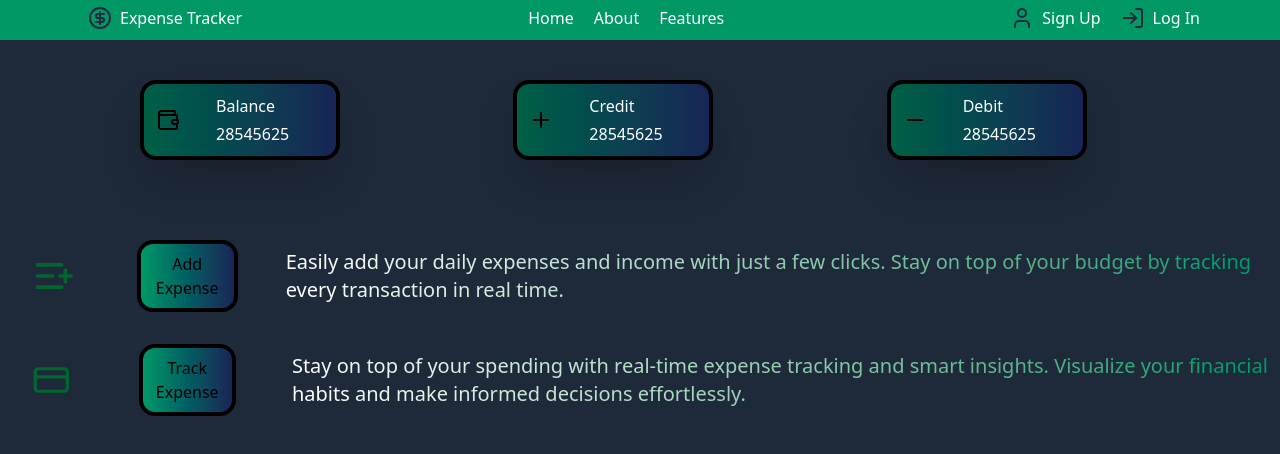
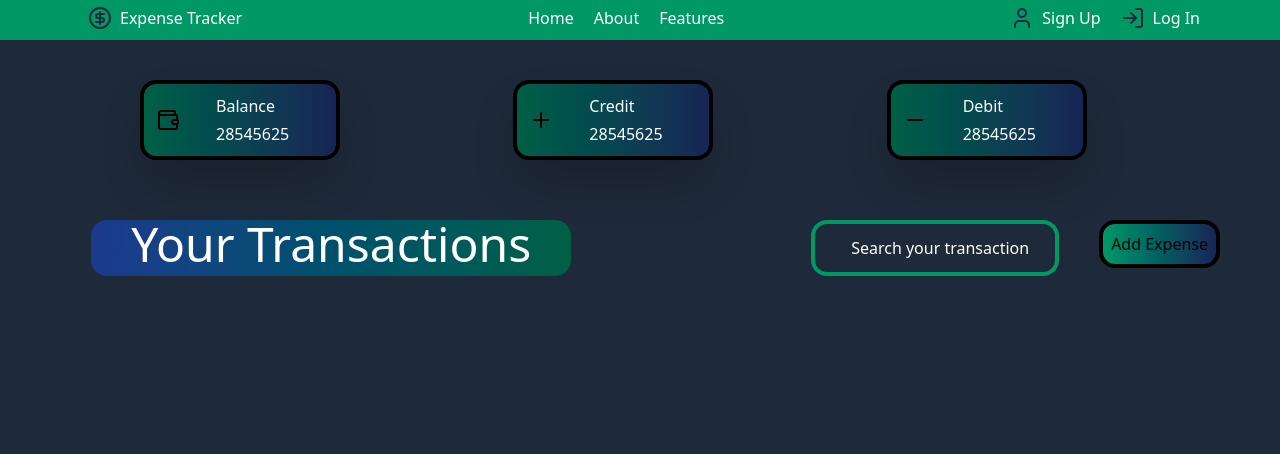
Before and after one commit to virajtlr2006/Expense-Tracker-new, a React (Vite) app in the folder frontend/: page / in a window 1280 px wide. Shown: the top 454 px of the page. Built offline with nearby package versions, Linux system fonts and the light colour scheme.

Commit message:
Add expense button and search div completed

```diff
--- /dev/null
+++ b/frontend/src/Components/FeatureSection.jsx
@@ -0,0 +1,9 @@
+import React from 'react'
+
+const FeatureSection = () => {
+  return (
+    <div> </div>
+  )
+}
+
+export default FeatureSection
--- a/frontend/src/Components/Workflow.jsx
+++ b/frontend/src/Components/Workflow.jsx
@@ -1,23 +1,27 @@
-import { BadgePlus, CreditCardIcon, File, ListPlus } from 'lucide-react'
 import React from 'react'
 
 const Workflow = () => {
   return (
-    <div className='  mt-20 '>
+    <div className='  mt-15   '>
 
-      {/* Add Expense */}
-      <div className='flex items-center'>
-        <ListPlus className='text-green-800 ml-8 h-14 w-14' />
-        <button className='border-4 p-2 bg-gradient-to-r from-emerald-600 to-blue-950 rounded-2xl ml-15' >Add Expense</button>
-        <p className='text-xl ml-12 text-transparent bg-gradient-to-r from-white to-emerald-600 bg-clip-text'>Easily add your daily expenses and income with just a few clicks. Stay on top of your budget by tracking every transaction in real time.</p>
+      <div className='flex justify-end mr-15'>
+
+        <div className=' flex mr-60 rounded-2xl overflow-hidden bg-gradient-to-r from-blue-900 to-emerald-800 px-10'>
+          <p className='h-1 text-5xl text-white text-transparent '>Your Transactions</p>
+        </div>
+
+
+        <div className='flex mr-10 border-4 rounded-2xl border-emerald-600 overflow-hidden '>
+          <input type="search" placeholder='Search your transaction' className='h-12 w-60 text-white placeholder:text-white pl-9' />
+        </div>
+
+
+        <div>
+          <button className='border-4 p-2 bg-gradient-to-r from-emerald-600 to-blue-950 rounded-2xl ' >Add Expense</button>
+        </div>
+
       </div>
-      {/* Track expense */}
-      <div className='flex items-center mt-8'>
-        <CreditCardIcon className='text-green-800 ml-8 h-14 w-14' />
-        <button className='border-4 p-2 bg-gradient-to-r from-emerald-600 to-blue-950 rounded-2xl ml-17'>Track Expense</button>
-        <p className='text-xl ml-14 text-transparent bg-gradient-to-r from-white to-emerald-600 bg-clip-text'><p>Stay on top of your spending with real-time expense tracking and smart insights.
-          Visualize your financial habits and make informed decisions effortlessly.</p></p>
-      </div>
+
     </div>
   )
 }
```
